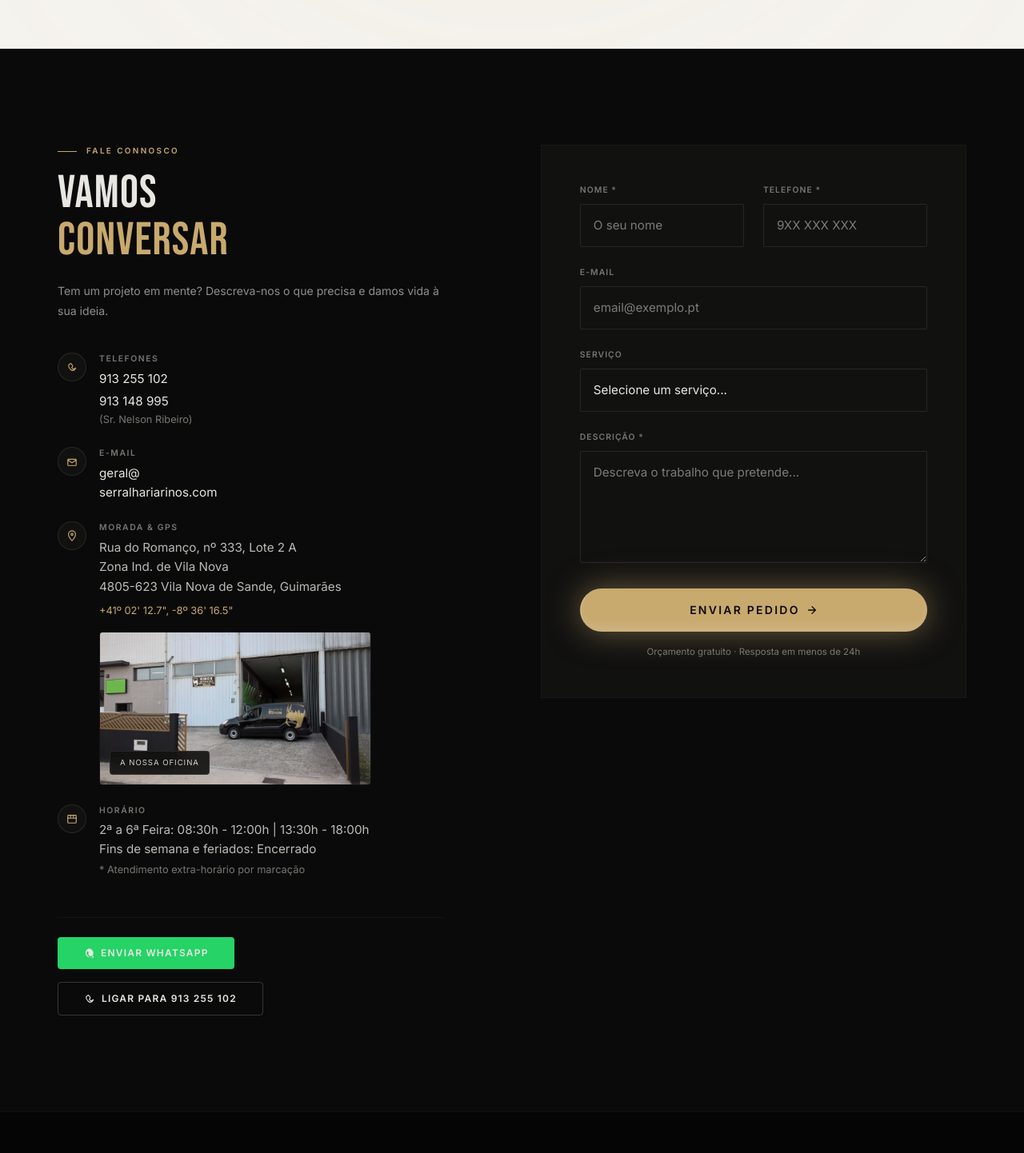
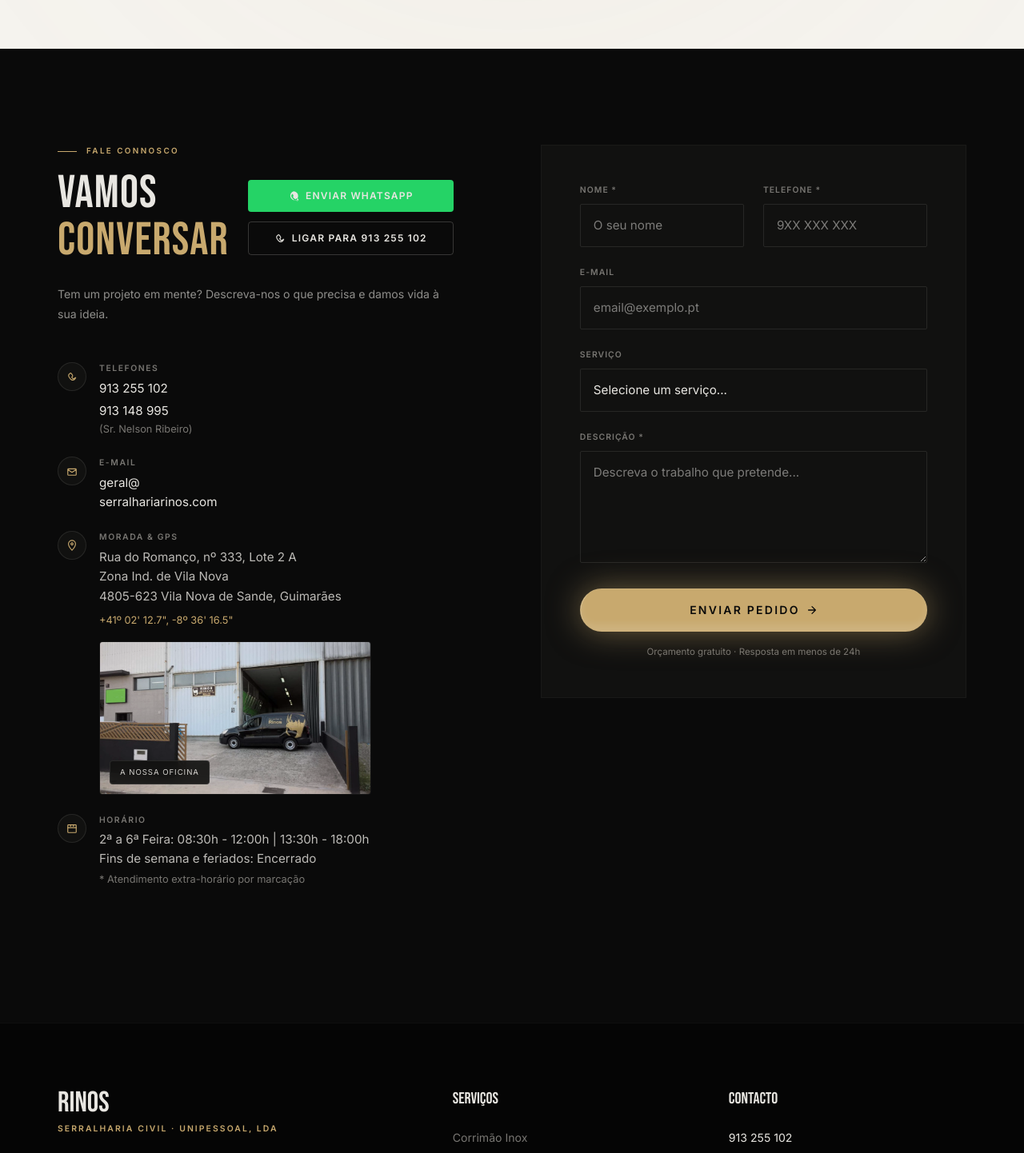
Before and after one commit to mendesrui19/Rino_Seralharia_Website, a React (Vite) app: page / in a window 1280 px wide. Shown: the part 6028-7470 px from the top of the page at 80% size. Built offline with nearby package versions, Linux system fonts and the light colour scheme.

Commit message:
Move contact buttons next to the header

```diff
--- a/src/components/sections/Contacto.tsx
+++ b/src/components/sections/Contacto.tsx
@@ -37,8 +37,20 @@ export function Contacto() {
             transition={{ duration: 0.8, ease: "easeOut" }}
           >
             <div className="section-tag">Fale Connosco</div>
-            <h2 className="section-h2">Vamos<br/><span className="text-accent">Conversar</span></h2>
-            <p className="section-desc mb-10">Tem um projeto em mente? Descreva-nos o que precisa e damos vida à sua ideia.</p>
+            <div className="flex flex-col xl:flex-row xl:items-center justify-between gap-6 mb-6">
+              <h2 className="section-h2 mb-0">Vamos<br/><span className="text-accent">Conversar</span></h2>
+              <div className="flex flex-col sm:flex-row xl:flex-col gap-3 shrink-0">
+                <a href="https://wa.me/351913255102?text=Olá,%20gostaria%20de%20pedir%20um%20orçamento" target="_blank" className="btn btn-wa text-[0.8rem] py-2.5 px-5 flex items-center justify-center">
+                  <svg viewBox="0 0 16 16" fill="currentColor" className="w-[14px] h-[14px]"><path d="M8 1.5A6.5 6.5 0 0114.5 8c0 1.8-.73 3.44-1.9 4.63L14 15l-2.5-.87A6.5 6.5 0 118 1.5zm-1.5 4c-.27 0-.7.1-.93.36-.24.27-.9.88-.9 2.14s.92 2.48 1.05 2.65c.12.17 1.8 2.75 4.36 3.75 2.56 1.01 2.56.67 3.02.63.47-.04 1.5-.62 1.72-1.21.2-.6.2-1.1.14-1.21-.07-.1-.24-.17-.5-.3-.27-.13-1.57-.77-1.82-.86-.24-.09-.42-.14-.6.14-.17.27-.67.86-.82 1.03-.15.17-.3.2-.56.07-.27-.14-1.12-.41-2.14-1.31-.79-.7-1.32-1.57-1.47-1.83-.16-.27-.02-.42.1-.55.12-.12.27-.3.4-.45.14-.14.18-.25.27-.42.09-.17.05-.32-.02-.45-.07-.14-.6-1.44-.82-1.97-.22-.53-.44-.46-.6-.46z"/></svg>
+                  Enviar WhatsApp
+                </a>
+                <a href="tel:+351913255102" className="btn btn-ghost text-[0.8rem] py-2.5 px-5 bg-white/[0.02] border border-white/10 hover:border-accent/50 flex items-center justify-center">
+                  <svg viewBox="0 0 16 16" fill="none" className="w-[14px] h-[14px]"><path d="M13.5 10.5c-.5-.5-2-.5-2.5 0l-.8.8c-1-.5-2-1.5-2.5-2.5l.8-.8c.5-.5.5-2 0-2.5L7 3.5c-.5-.5-1.5-.5-2 0L3.5 5C3 6 3.5 9 6 11.5S10 13 11 12.5l1.5-1.5c.5-.5.5-1.5 0-2z" stroke="currentColor" strokeWidth="1.3" strokeLinecap="round"/></svg>
+                  Ligar para 913 255 102
+                </a>
+              </div>
+            </div>
+            <p className="section-desc mb-12">Tem um projeto em mente? Descreva-nos o que precisa e damos vida à sua ideia.</p>
 
             <div className="flex flex-col gap-6 mb-12">
               <div className="flex items-start gap-4">
@@ -92,17 +104,6 @@ export function Contacto() {
                   <div className="text-[0.95rem] text-[#e8e6e1]/80 leading-[1.6]">2ª a 6ª Feira: 08:30h - 12:00h | 13:30h - 18:00h<br/>Fins de semana e feriados: Encerrado<br/><span className="text-dim text-[0.8rem]">* Atendimento extra-horário por marcação</span></div>
                 </div>
               </div>
-            </div>
-
-            <div className="flex flex-wrap gap-4 pt-6 border-t border-white/[0.04]">
-              <a href="https://wa.me/351913255102?text=Olá,%20gostaria%20de%20pedir%20um%20orçamento" target="_blank" className="btn btn-wa">
-                <svg viewBox="0 0 16 16" fill="currentColor" className="w-[14px] h-[14px]"><path d="M8 1.5A6.5 6.5 0 0114.5 8c0 1.8-.73 3.44-1.9 4.63L14 15l-2.5-.87A6.5 6.5 0 118 1.5zm-1.5 4c-.27 0-.7.1-.93.36-.24.27-.9.88-.9 2.14s.92 2.48 1.05 2.65c.12.17 1.8 2.75 4.36 3.75 2.56 1.01 2.56.67 3.02.63.47-.04 1.5-.62 1.72-1.21.2-.6.2-1.1.14-1.21-.07-.1-.24-.17-.5-.3-.27-.13-1.57-.77-1.82-.86-.24-.09-.42-.14-.6.14-.17.27-.67.86-.82 1.03-.15.17-.3.2-.56.07-.27-.14-1.12-.41-2.14-1.31-.79-.7-1.32-1.57-1.47-1.83-.16-.27-.02-.42.1-.55.12-.12.27-.3.4-.45.14-.14.18-.25.27-.42.09-.17.05-.32-.02-.45-.07-.14-.6-1.44-.82-1.97-.22-.53-.44-.46-.6-.46z"/></svg>
-                Enviar WhatsApp
-              </a>
-              <a href="tel:+351913255102" className="btn btn-ghost">
-                <svg viewBox="0 0 16 16" fill="none" className="w-[14px] h-[14px]"><path d="M13.5 10.5c-.5-.5-2-.5-2.5 0l-.8.8c-1-.5-2-1.5-2.5-2.5l.8-.8c.5-.5.5-2 0-2.5L7 3.5c-.5-.5-1.5-.5-2 0L3.5 5C3 6 3.5 9 6 11.5S10 13 11 12.5l1.5-1.5c.5-.5.5-1.5 0-2z" stroke="currentColor" strokeWidth="1.3" strokeLinecap="round"/></svg>
-                Ligar para 913 255 102
-              </a>
             </div>
           </motion.div>
 
```
